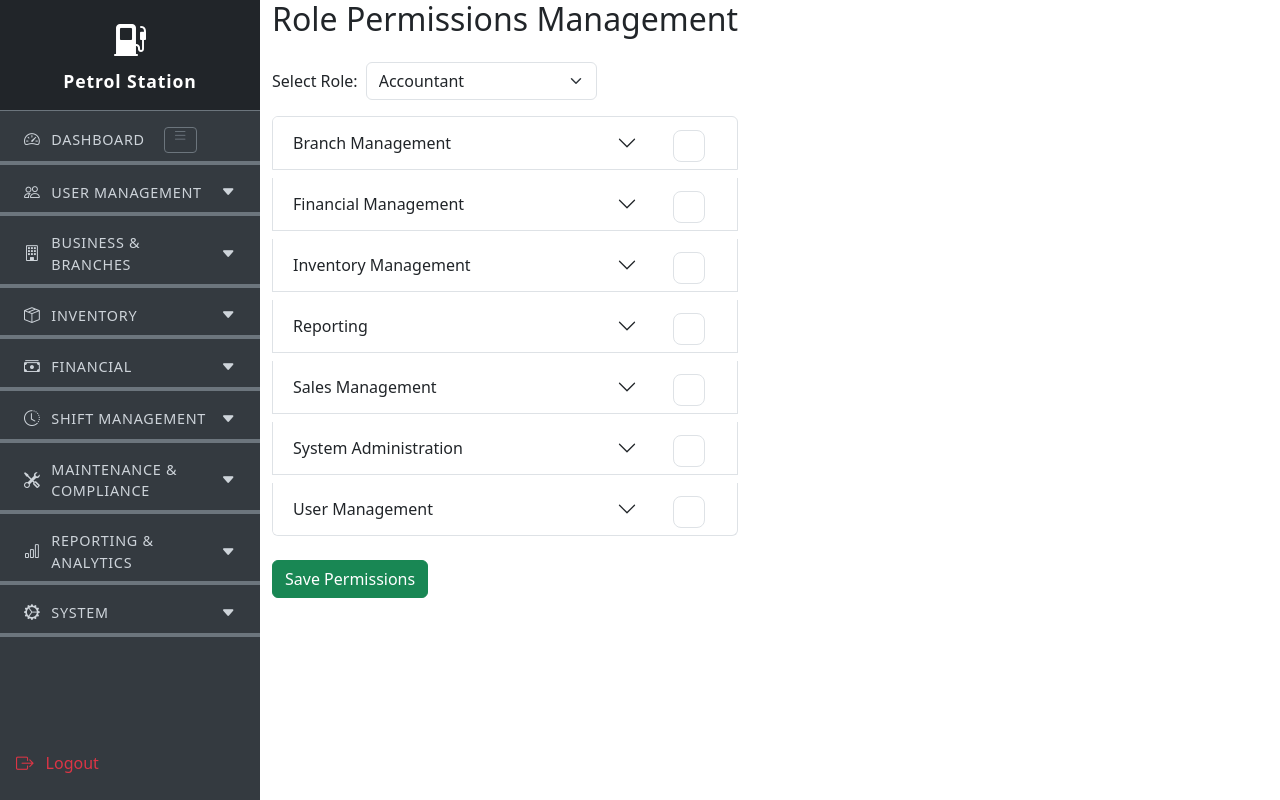
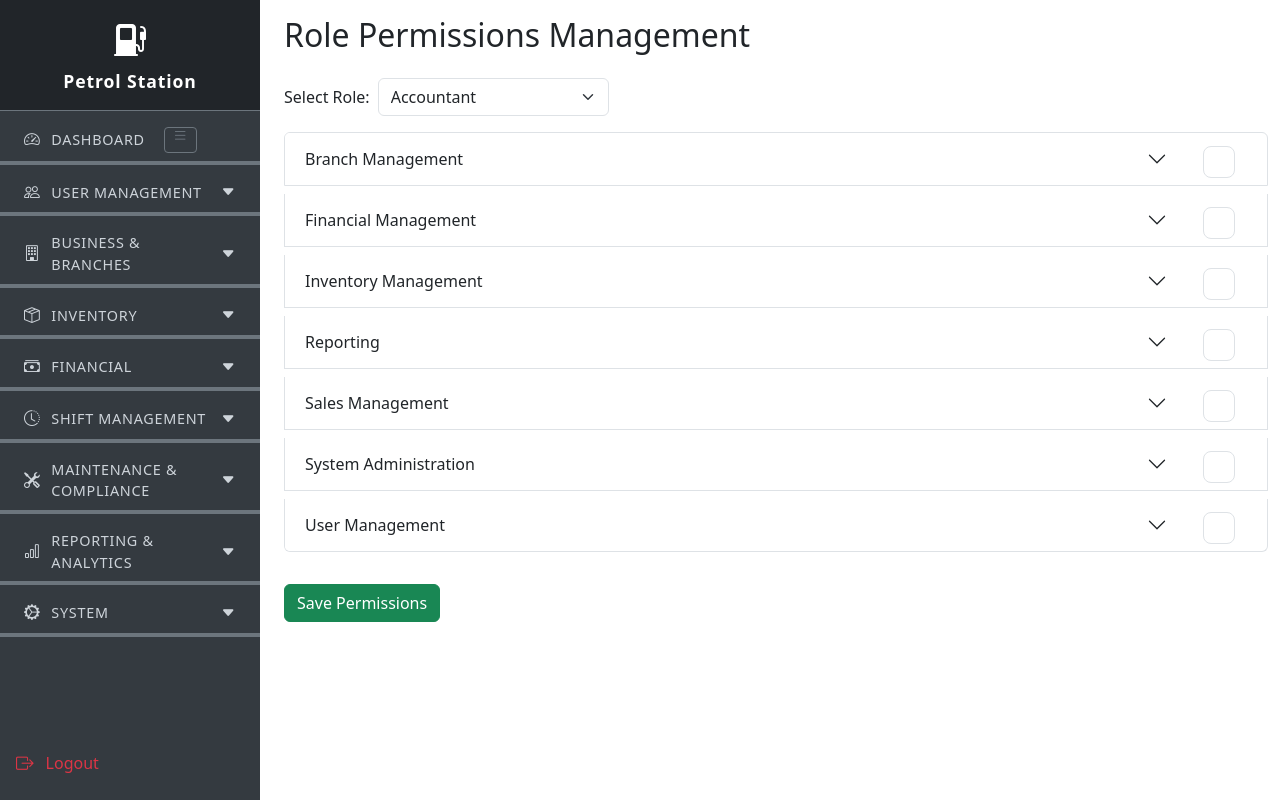
Before and after one commit to AtwongereVianney/fuelstation, a PHP site: page /public/manage_role_permissions.php in a window 1280 px wide. Run offline with PHP 8.4, Linux system fonts and the light colour scheme; data comes from the database, SQL or seed files in the repository; data that the repository does not hold is empty.

Commit message:
modified manage_permissions.php,manage_roles.php and manage_role_permission.php

```diff
--- a/public/manage_role_permissions.php
+++ b/public/manage_role_permissions.php
@@ -67,15 +67,30 @@ if ($selected_role_id) {
     <link href="https://cdn.jsdelivr.net/npm/bootstrap@5.3.0/dist/css/bootstrap.min.css" rel="stylesheet">
 </head>
 <body>
-<div class="d-flex" style="min-height:100vh;">
+<!-- Responsive Sidebar Offcanvas for mobile -->
+<div class="offcanvas offcanvas-start d-md-none" tabindex="-1" id="mobileSidebar" aria-labelledby="mobileSidebarLabel">
+    <div class="offcanvas-header">
+        <h5 class="offcanvas-title" id="mobileSidebarLabel">Menu</h5>
+        <button type="button" class="btn-close" data-bs-dismiss="offcanvas" aria-label="Close"></button>
+    </div>
+    <div class="offcanvas-body p-0">
         <?php include '../includes/sidebar.php'; ?>
-    <div class="main-content">
+    </div>
+</div>
 <div class="container-fluid">
-            <div class="row">
-                <div class="col-md-3 p-0">
-
+    <div class="row flex-nowrap">
+        <!-- Sidebar for desktop -->
+        <div class="col-auto d-none d-md-block p-0">
+            <?php include '../includes/sidebar.php'; ?>
         </div>
-                <div>
+        <!-- Main content -->
+        <div class="col ps-md-4 pt-3 main-content">
+            <!-- Mobile menu button -->
+            <div class="d-md-none mb-3">
+                <button class="btn btn-outline-primary" type="button" data-bs-toggle="offcanvas" data-bs-target="#mobileSidebar" aria-controls="mobileSidebar">
+                    <i class="fas fa-bars"></i> Menu
+                </button>
+            </div>
             <h2 class="mb-4">Role Permissions Management</h2>
             <form method="get" class="mb-3">
                 <div class="row g-2 align-items-center">
@@ -93,7 +108,7 @@ if ($selected_role_id) {
             </form>
             <form method="post">
                 <input type="hidden" name="role_id" value="<?php echo $selected_role_id; ?>">
-                        <div class="accordion" id="permissionsAccordion">
+                <div class="accordion mb-3" id="permissionsAccordion">
                     <?php foreach ($permissions_by_module as $module => $perms): ?>
                         <div class="accordion-item mb-2">
                             <h2 class="accordion-header d-flex align-items-center justify-content-between" id="heading-<?php echo htmlspecialchars($module); ?>">
@@ -109,7 +124,7 @@ if ($selected_role_id) {
                                 <div class="accordion-body p-2">
                                     <div class="row">
                                         <?php foreach ($perms as $perm): ?>
-                                                    <div class="col-md-6 col-lg-4 mb-2">
+                                            <div class="col-12 col-sm-6 col-lg-4 mb-2">
                                                 <div class="form-check">
                                                     <input class="form-check-input perm-checkbox perm-checkbox-<?php echo htmlspecialchars($module); ?>" type="checkbox" name="permissions[]" value="<?php echo $perm['id']; ?>" id="perm-<?php echo $perm['id']; ?>" <?php if (in_array($perm['id'], $current_permissions)) echo 'checked'; ?>>
                                                     <label class="form-check-label" for="perm-<?php echo $perm['id']; ?>">
@@ -129,14 +144,8 @@ if ($selected_role_id) {
         </div>
     </div>
 </div>
-    </div>
-</div>
 <script src="https://cdn.jsdelivr.net/npm/bootstrap@5.3.0/dist/js/bootstrap.bundle.min.js"></script>
 <script>
-document.getElementById('sidebarToggle').onclick = function() {
-    document.getElementById('sidebar').classList.toggle('collapsed');
-};
-
 document.addEventListener('DOMContentLoaded', function() {
     // Module checkbox toggles all permissions in that module
     document.querySelectorAll('.module-checkbox').forEach(function(moduleCheckbox) {
```
Also changed, not shown: public/manage_permissions.php (+26 -3 lines), public/manage_roles.php (+4 -6 lines). Lines whose indentation alone changed are shown as unchanged.
